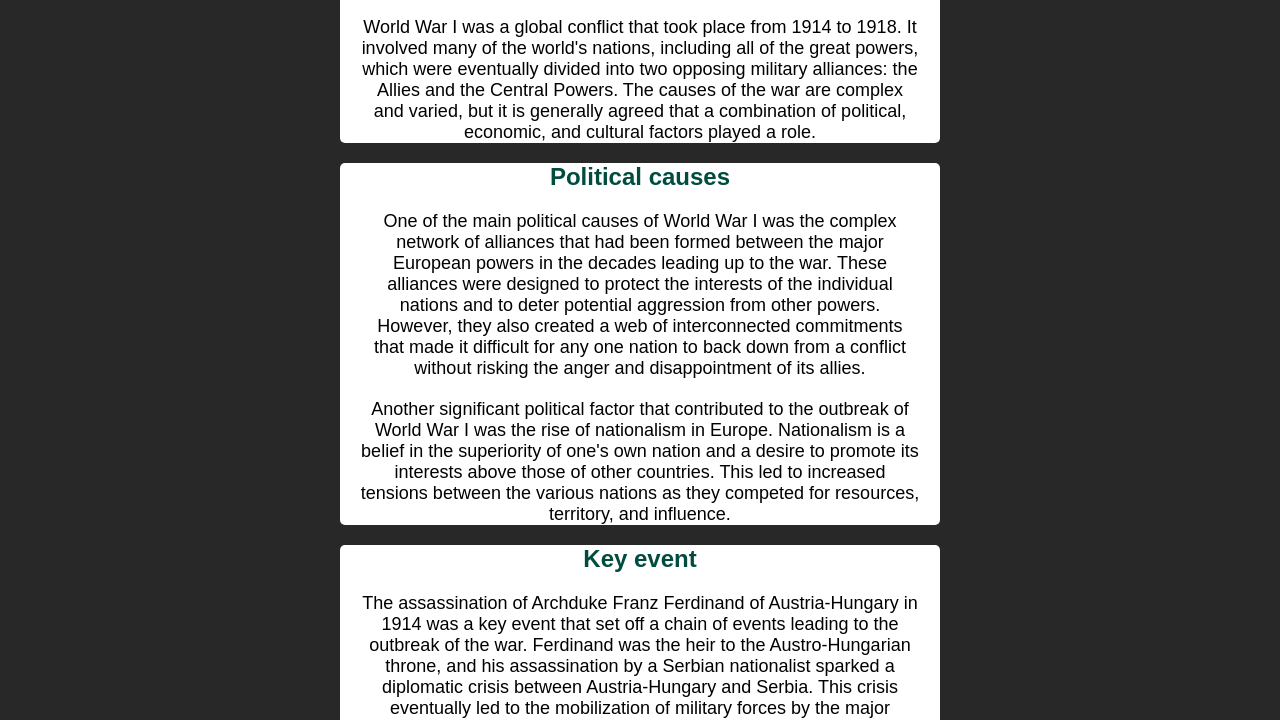
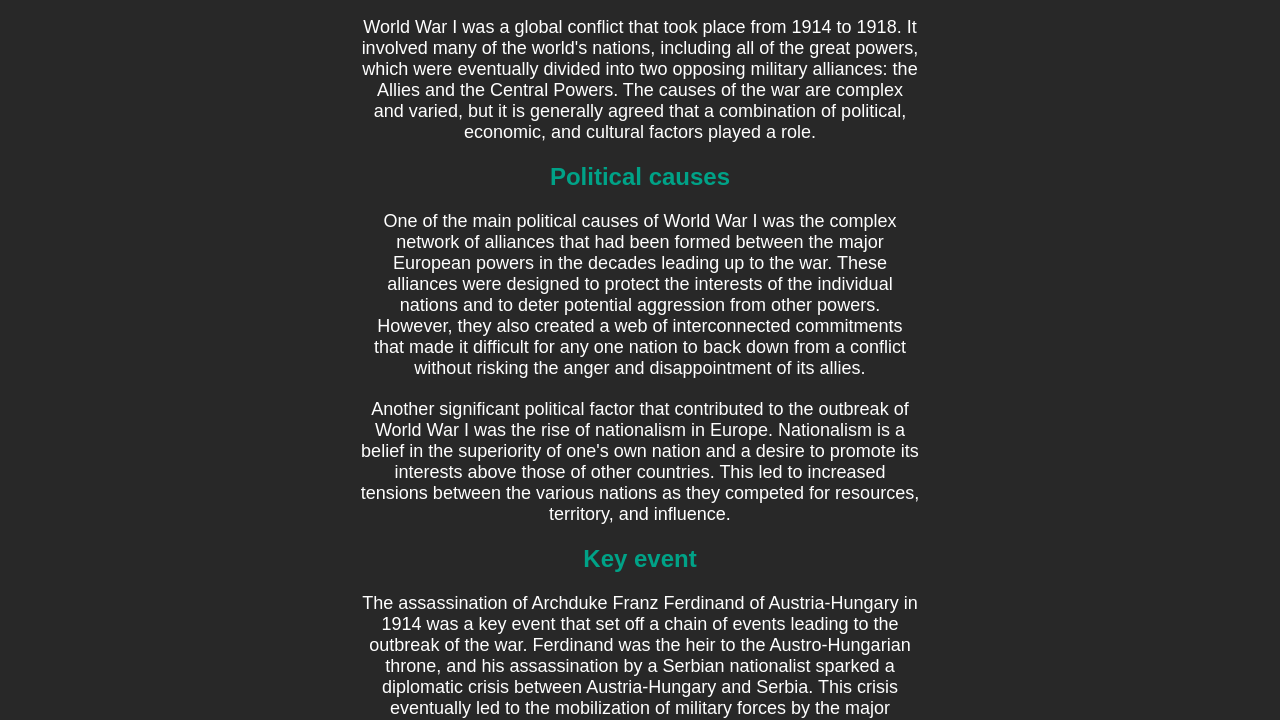
Before and after one commit to joseberlioz/WWI, a plain HTML site: page Political_BG.html in a window 1280 px wide. Shown: the part 71-791 px from the top of the page. Drawn offline with Linux system fonts and the light colour scheme.

Commit message:
FINAL CHANGES

```diff
--- a/Political_BG.css
+++ b/Political_BG.css
@@ -11,7 +11,6 @@ h1 {
 }
 
 .card {
-  background-color:#ffffff;
   max-width: 600px;
   margin: auto;
   text-align: center;
@@ -25,11 +24,12 @@ h1 {
 }
 
 .card h2 {
-  color: #004D40;
+  color: #00a287;
   font-size: 24px;
 }
 
 .card p {
+  color: white;
   font-size: 18px;
   margin: 20px;
 }
```
